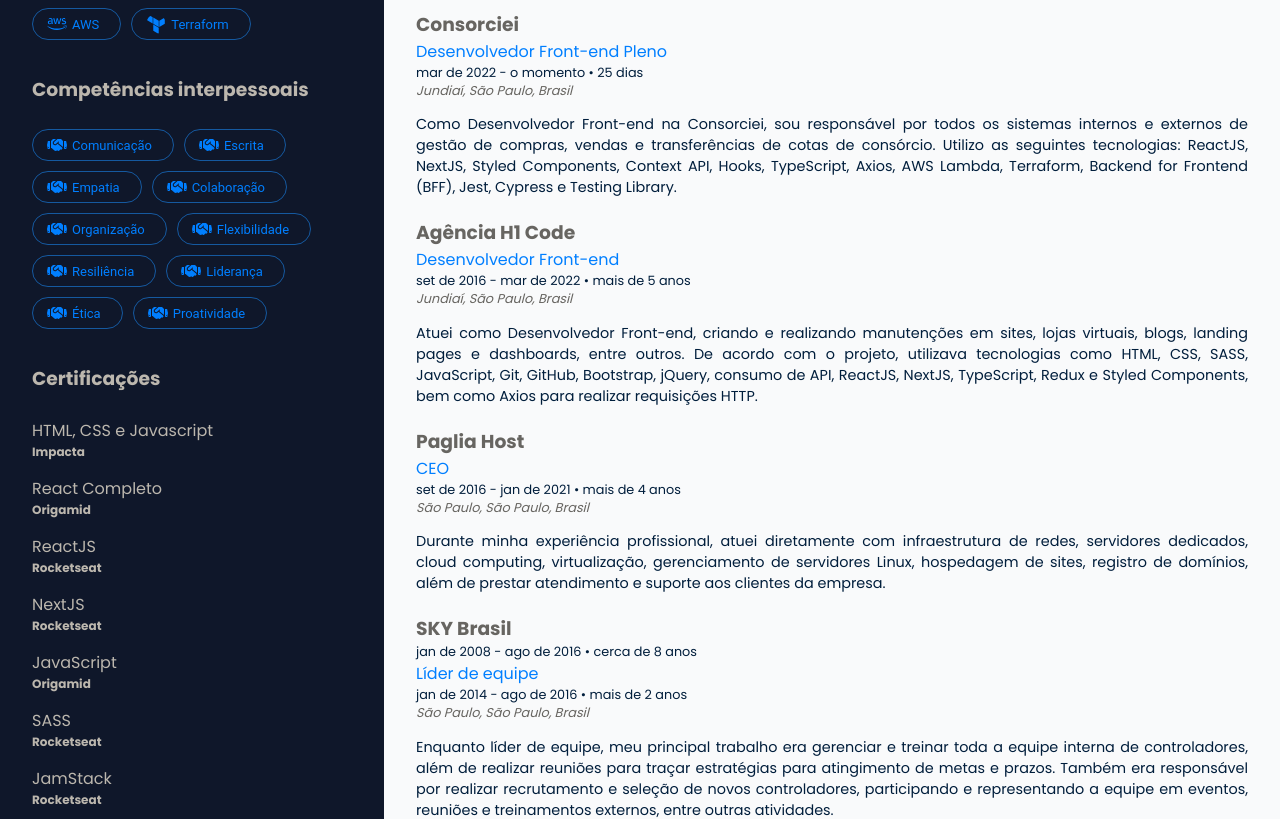
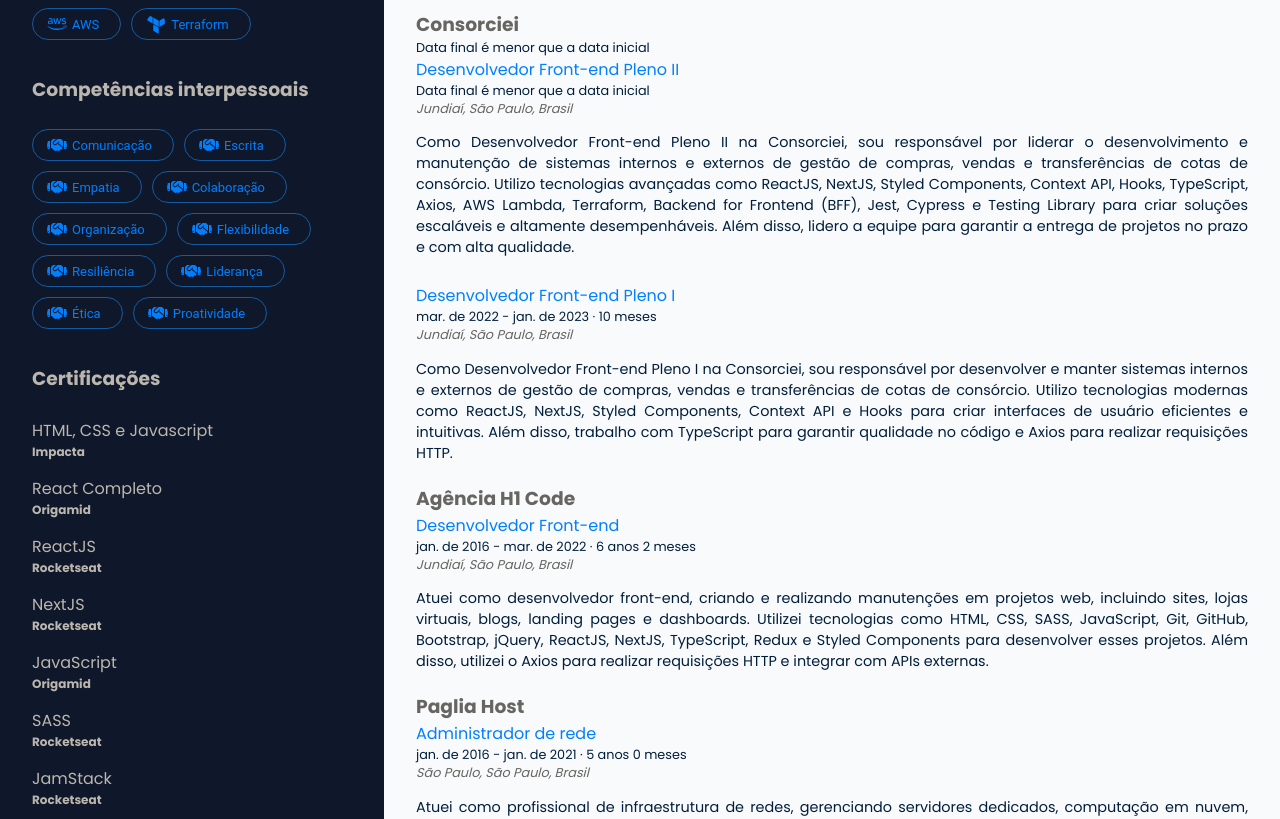
Before and after one commit to mariopaglia/curriculo, a React (Create React App) app: page / in a window 1280 px wide. Shown: the part 601-1420 px from the top of the page. Built offline with nearby package versions, Linux system fonts and the light colour scheme.

Commit message:
General adjustment of information and addition of a new role

```diff
--- a/src/components/RightContainer/index.jsx
+++ b/src/components/RightContainer/index.jsx
@@ -1,13 +1,26 @@
 import React from 'react';
 import styled from './styles.module.scss';
-import { formatDistance } from 'date-fns'
-import { ptBR } from 'date-fns/locale'
 
 export function RightContainer() {
 
-	const experiencePeriod = (primaryDate, secondaryDate) => {
-		return formatDistance(new Date(primaryDate), secondaryDate ? new Date(secondaryDate) : new Date(), { locale: ptBR })
-	};
+	const experiencePeriod = (date1, date2) => {
+		date1 = date1 ? new Date(date1.split("/").reverse().join("-")) : new Date();
+		date2 = date2 ? new Date(date2.split("/").reverse().join("-")) : new Date();
+		if (!date1.getTime()) {
+			return "Data inicial inválida";
+		}
+		if (date1.getTime() > date2.getTime()) {
+			return "Data final é menor que a data inicial";
+		}
+		let years = date2.getFullYear() - date1.getFullYear();
+		let months = (date2.getMonth() - date1.getMonth()) + (12 * years);
+		years = Math.floor(months / 12);
+		months = months - (years * 12);
+		if (years > 0) {
+			return `${date1.toLocaleString('pt-BR', { month: 'short' })} de ${date1.getFullYear()} - ${date2.toLocaleString('pt-BR', { month: 'short' })} de ${date2.getFullYear()} · ${years} ano${years > 1 ? "s" : ""} ${months} meses`;
+		}
+		return `${date1.toLocaleString('pt-BR', { month: 'short' })} de ${date1.getFullYear()} - ${date2.toLocaleString('pt-BR', { month: 'short' })} de ${date2.getFullYear()} · ${months} meses`;
+	}
 
 	return (
 		<section className={styled.rightContainer}>
@@ -33,42 +46,50 @@
 
 			<div className={styled.experience}>
 				<h3>Consorciei</h3>
-				<p className={styled.job}>Desenvolvedor Front-end Pleno</p>
-				<p className={styled.time}>mar de 2022 - o momento • {experiencePeriod('03/07/2022', '')}</p>
+				<p className={styled.time}>{experiencePeriod('07/03/2022')}</p>
+
+				<p className={styled.job}>Desenvolvedor Front-end Pleno II</p>
+				<p className={styled.time}>{experiencePeriod('23/01/2023')}</p>
 				<p className={styled.location}>Jundiaí, São Paulo, Brasil</p>
-				<p className={styled.jobDescription}>Como Desenvolvedor Front-end na Consorciei, sou responsável por todos os sistemas internos e externos de gestão de compras, vendas e transferências de cotas de consórcio. Utilizo as seguintes tecnologias: ReactJS, NextJS, Styled Components, Context API, Hooks, TypeScript, Axios, AWS Lambda, Terraform, Backend for Frontend (BFF), Jest, Cypress e Testing Library.</p>
+				<p className={styled.jobDescription}>Como Desenvolvedor Front-end Pleno II na Consorciei, sou responsável por liderar o desenvolvimento e manutenção de sistemas internos e externos de gestão de compras, vendas e transferências de cotas de consórcio. Utilizo tecnologias avançadas como ReactJS, NextJS, Styled Components, Context API, Hooks, TypeScript, Axios, AWS Lambda, Terraform, Backend for Frontend (BFF), Jest, Cypress e Testing Library para criar soluções escaláveis e altamente desempenháveis. Além disso, lidero a equipe para garantir a entrega de projetos no prazo e com alta qualidade.</p>
+				<br />
+
+				<p className={styled.job}>Desenvolvedor Front-end Pleno I</p>
+				<p className={styled.time}>{experiencePeriod('07/03/2022', '23/01/2023')}</p>
+				<p className={styled.location}>Jundiaí, São Paulo, Brasil</p>
+				<p className={styled.jobDescription}>Como Desenvolvedor Front-end Pleno I na Consorciei, sou responsável por desenvolver e manter sistemas internos e externos de gestão de compras, vendas e transferências de cotas de consórcio. Utilizo tecnologias modernas como ReactJS, NextJS, Styled Components, Context API e Hooks para criar interfaces de usuário eficientes e intuitivas. Além disso, trabalho com TypeScript para garantir qualidade no código e Axios para realizar requisições HTTP.</p>
 			</div>
 
 			<div className={styled.experience}>
 				<h3>Agência H1 Code</h3>
 				<p className={styled.job}>Desenvolvedor Front-end</p>
-				<p className={styled.time}>set de 2016 - mar de 2022 • {experiencePeriod('09/01/2016', '01/03/2022')}</p>
+				<p className={styled.time}>{experiencePeriod('09/01/2016', '01/03/2022')}</p>
 				<p className={styled.location}>Jundiaí, São Paulo, Brasil</p>
-				<p className={styled.jobDescription}>Atuei como Desenvolvedor Front-end, criando e realizando manutenções em sites, lojas virtuais, blogs, landing pages e dashboards, entre outros. De acordo com o projeto, utilizava tecnologias como HTML, CSS, SASS, JavaScript, Git, GitHub, Bootstrap, jQuery, consumo de API, ReactJS, NextJS, TypeScript, Redux e Styled Components, bem como Axios para realizar requisições HTTP.</p>
+				<p className={styled.jobDescription}>Atuei como desenvolvedor front-end, criando e realizando manutenções em projetos web, incluindo sites, lojas virtuais, blogs, landing pages e dashboards. Utilizei tecnologias como HTML, CSS, SASS, JavaScript, Git, GitHub, Bootstrap, jQuery, ReactJS, NextJS, TypeScript, Redux e Styled Components para desenvolver esses projetos. Além disso, utilizei o Axios para realizar requisições HTTP e integrar com APIs externas.</p>
 			</div>
 
 			<div className={styled.experience}>
 				<h3>Paglia Host</h3>
-				<p className={styled.job}>CEO</p>
-				<p className={styled.time}>set de 2016 - jan de 2021 • {experiencePeriod('09/01/2016', '01/01/2021')}</p>
+				<p className={styled.job}>Administrador de rede</p>
+				<p className={styled.time}>{experiencePeriod('09/01/2016', '01/01/2021')}</p>
 				<p className={styled.location}>São Paulo, São Paulo, Brasil</p>
-				<p className={styled.jobDescription}>Durante minha experiência profissional, atuei diretamente com infraestrutura de redes, servidores dedicados, cloud computing, virtualização, gerenciamento de servidores Linux, hospedagem de sites, registro de domínios, além de prestar atendimento e suporte aos clientes da empresa.</p>
+				<p className={styled.jobDescription}>Atuei como profissional de infraestrutura de redes, gerenciando servidores dedicados, computação em nuvem, virtualização, administração de sistemas Linux, hospedagem de sites e registro de domínios. Além disso, forneci suporte e atendimento aos clientes da empresa.</p>
 			</div>
 
 			<div className={styled.experience} style={{ marginBottom: 0 }}>
 				<h3>SKY Brasil</h3>
-				<p className={styled.time}>jan de 2008 - ago de 2016 • {experiencePeriod('01/01/2008', '01/08/2016')}</p>
+				<p className={styled.time}>{experiencePeriod('01/01/2008', '01/08/2016')}</p>
 
 				<p className={styled.job}>Líder de equipe</p>
-				<p className={styled.time}>jan de 2014 - ago de 2016 • {experiencePeriod('01/01/2014', '08/01/2016')}</p>
+				<p className={styled.time}>{experiencePeriod('01/01/2014', '08/01/2016')}</p>
 				<p className={styled.location}>São Paulo, São Paulo, Brasil</p>
-				<p className={styled.jobDescription}>Enquanto líder de equipe, meu principal trabalho era gerenciar e treinar toda a equipe interna de controladores, além de realizar reuniões para traçar estratégias para atingimento de metas e prazos. Também era responsável por realizar recrutamento e seleção de novos controladores, participando e representando a equipe em eventos, reuniões e treinamentos externos, entre outras atividades.</p>
+				<p className={styled.jobDescription}>Como líder de equipe, minhas principais responsabilidades incluíam gerenciar e treinar uma equipe interna de controladores, planejar estratégias para alcançar metas e prazos, realizar recrutamento e seleção de novos controladores, e representar a equipe em eventos, reuniões e treinamentos externos.</p>
 				<br />
 
 				<p className={styled.job}>Controlador técnico</p>
-				<p className={styled.time}>jan de 2008 - jan de 2014 • {experiencePeriod('01/01/2008', '01/01/2014')}</p>
+				<p className={styled.time}>{experiencePeriod('01/01/2008', '01/01/2014')}</p>
 				<p className={styled.location}>São Paulo, São Paulo, Brasil</p>
-				<p className={styled.jobDescription}>Minha primeira experiência profissional foi aos 14 anos, onde me responsabilizava por elaborar, estruturar e controlar em tempo real uma equipe com mais de 30 técnicos que realizavam instalação e assistência técnica do produto da SKY na casa dos consumidores. Além disso, também realizava atendimento aos clientes agendando visitas técnicas para montagem e encaixe dos roteiros.</p>
+				<p className={styled.jobDescription}>Como controlador técnico, minhas responsabilidades incluíam supervisionar e gerenciar uma equipe de mais de 30 técnicos que realizavam instalações e assistência técnica dos produtos da SKY em residências. Além disso, também atendia aos clientes, agendando visitas técnicas para montagem e instalação dos equipamentos.</p>
 			</div>
 			<br />
 			<h1>Formação acadêmica</h1>
```
